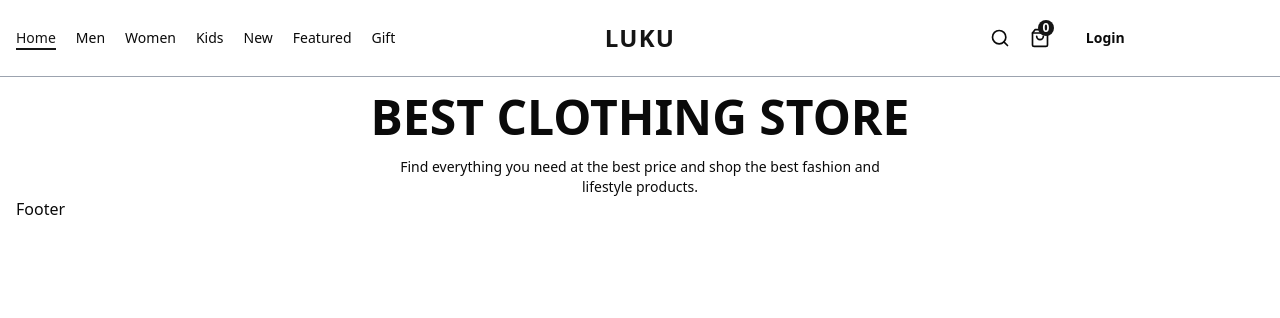
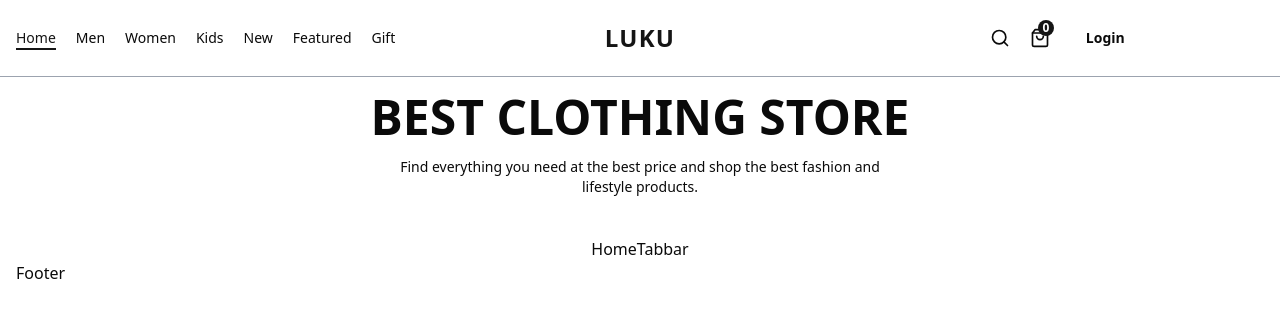
Before and after one commit to ericknjogu/luku, a Next.js app: page / in a window 1280 px wide. Shown: the top 318 px of the page. Built offline with nearby package versions, Linux system fonts and the light colour scheme; no server answers.

Commit message:
add home tab bar

```diff
--- a/src/app/(client)/page.tsx
+++ b/src/app/(client)/page.tsx
@@ -1,12 +1,14 @@
 import Container from "@/components/Container";
 
 import HomeBanner from "@/components/HomeBanner";
+import ProductsGrid from "@/components/ProductsGrid";
 
 export default function Home() {
   return (
     <div className="mt-4">
       <Container>
         <HomeBanner />
+        <ProductsGrid />
       </Container>
     </div>
   );
--- /dev/null
+++ b/src/components/HomeTabbar.tsx
@@ -0,0 +1,5 @@
+import React from "react";
+
+export default function HomeTabbar() {
+  return <div>HomeTabbar</div>;
+}
--- /dev/null
+++ b/src/components/ProductsGrid.tsx
@@ -0,0 +1,12 @@
+"use client";
+import React from "react";
+import HomeTabbar from "./HomeTabbar";
+
+export default function ProductsGrid() {
+  const [selectedTab, setSelectedTab] = React.useState("");
+  return (
+    <div className="mt-10 flex flex-col items-center">
+      <HomeTabbar selectedTab={selectedTab} setSelectedTab={setSelectedTab} />
+    </div>
+  );
+}
--- a/src/sanity/schemaTypes/productType.ts
+++ b/src/sanity/schemaTypes/productType.ts
@@ -20,7 +20,7 @@ export const productType = defineType({
       title: "Slug",
       type: "slug",
       options: {
-        source: "title",
+        source: "name",
         maxLength: 96,
       },
       validation: (Rule) => Rule.required(),
```
